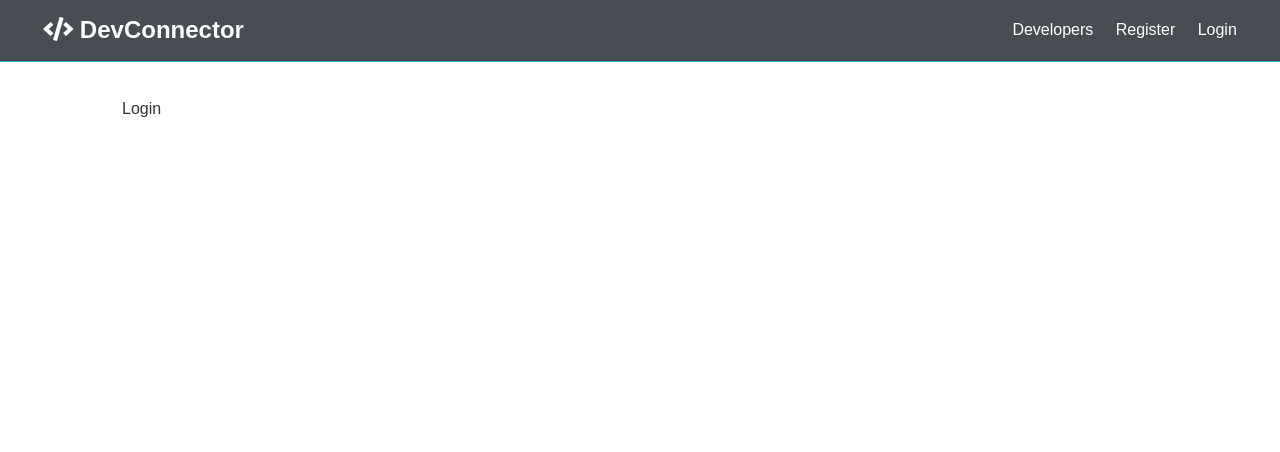
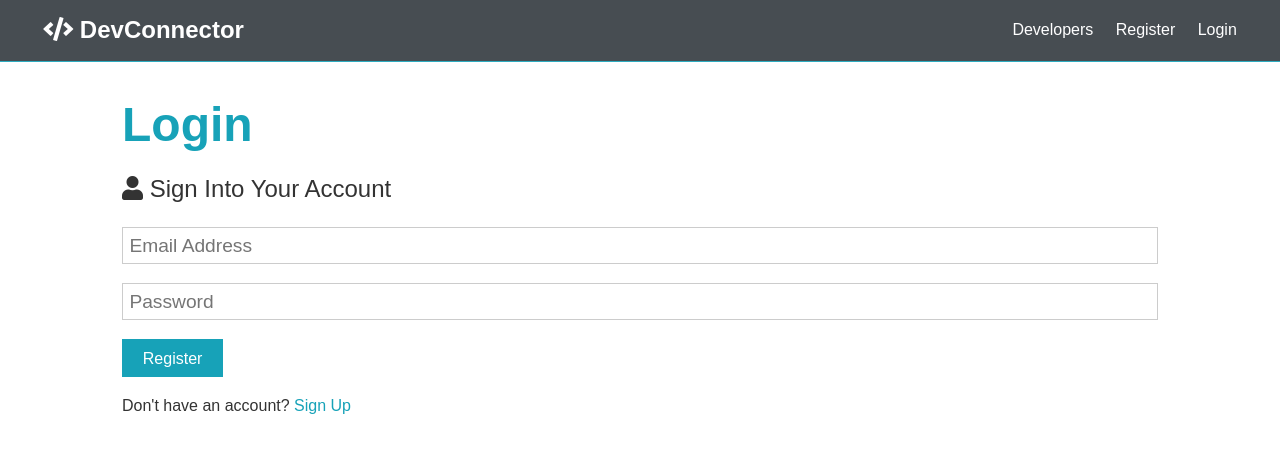
Before and after one commit to Hayder-Suwaed/MERN, a React (Create React App) app in the folder client/: page /login in a window 1280 px wide. Shown: the top 452 px of the page. Built offline with nearby package versions, Linux system fonts and the light colour scheme.

Commit message:
added register/login form with routers for each of them and linked to backend

```diff
--- a/client/src/components/auth/Login.js
+++ b/client/src/components/auth/Login.js
@@ -1,7 +1,58 @@
-import React from "react";
+import React, { Fragment, useState } from "react";
+import { Link} from 'react-router-dom';
 
 function Login() {
-  return <div>Login</div>;
+  const [formData, setFormData] = useState({
+    email: "",
+    password: "",
+  });
+
+  const { email, password } = formData;
+  const onChange = (e) =>
+    setFormData({ ...formData, [e.target.name]: e.target.value });
+
+  const onSubmit = async (e) => {
+    e.preventDefault();
+
+    console.log("SUCCESS");
+  };
+
+  return (
+    <Fragment>
+      {" "}
+      <h1 className="large text-primary">Login</h1>
+      <p className="lead">
+        <i className="fas fa-user"></i> Sign Into Your Account
+      </p>
+      <form className="form" onSubmit={(e) => onSubmit(e)}>
+        <div className="form-group">
+          <input
+            type="email"
+            placeholder="Email Address"
+            value={email}
+            onChange={(e) => onChange(e)}
+            name="email"
+            required
+          />
+        </div>
+        <div className="form-group">
+          <input
+            type="password"
+            placeholder="Password"
+            name="password"
+            value={password}
+            onChange={(e) => onChange(e)}
+            minLength="6"
+          />
+        </div>
+        <div className="form-group"></div>
+        <input type="submit" className="btn btn-primary" value="Register" />
+      </form>
+      <p className="my-1">
+        Don't have an account? <Link to="/register">Sign Up</Link>
+      </p>
+    </Fragment>
+  );
 }
 
 export default Login;
--- a/client/src/components/auth/Register.js
+++ b/client/src/components/auth/Register.js
@@ -1,7 +1,8 @@
 import React, { Fragment, useState } from "react";
+import { Link} from 'react-router-dom';
 
 function Register() {
-  const [formData, setFormDaata] = useState({
+  const [formData, setFormData] = useState({
     name: "",
     email: "",
     password: "",
@@ -10,14 +11,14 @@
 
   const { name, email, password, password2 } = formData;
   const onChange = (e) =>
-    setFormDaata({ ...formData, [e.target.name]: e.target.value });
+    setFormData({ ...formData, [e.target.name]: e.target.value });
 
-  const onSubmit = (e) => {
+  const onSubmit = async (e) => {
     e.preventDefault();
     if (password !== password2) {
       console.log("Passwords do not match");
     } else {
-      console.log(formData);
+      console.log('SUCCESS')
     }
   };
 
@@ -69,7 +70,7 @@
         <input type="submit" className="btn btn-primary" value="Register" />
       </form>
       <p className="my-1">
-        Already have an account? <a href="login.html">Sign In</a>
+        Already have an account? <Link to="/login">Sign In</Link>
       </p>
     </Fragment>
   );
```
Also changed, not shown: client/package.json (line endings or trailing spaces), 1 other file (tests, documents, lock files or other folders).
